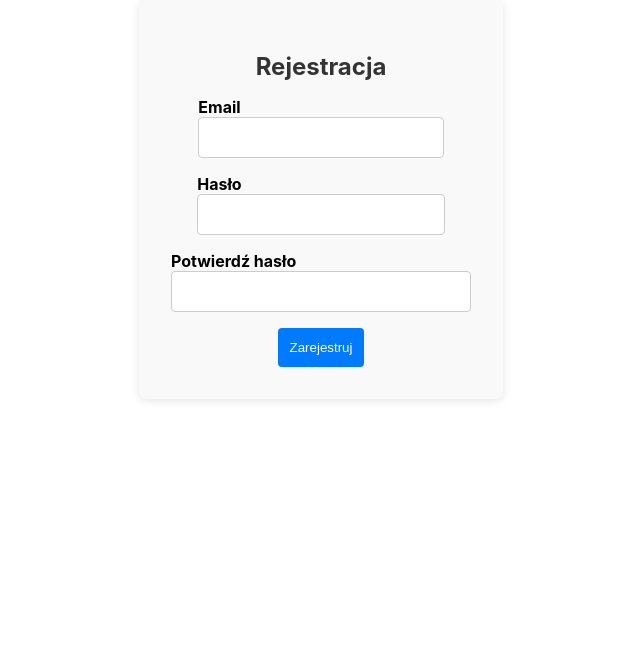
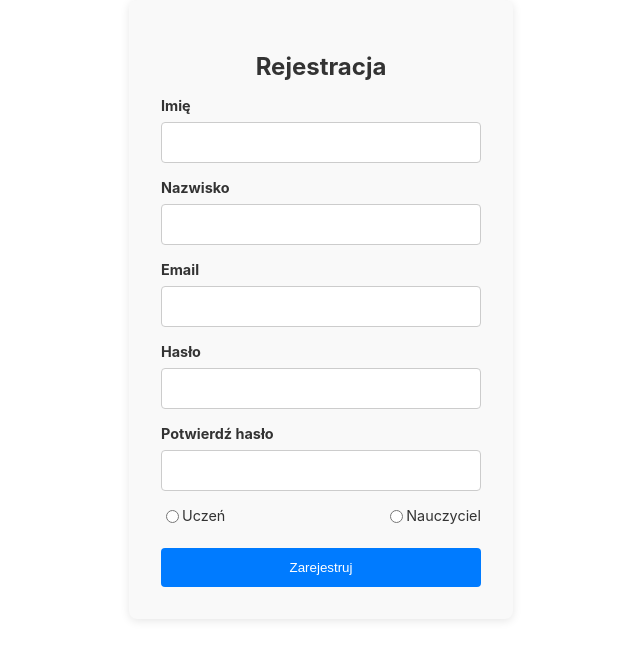
Before and after one commit to pracaZespolowa/platformaDoNaukiOnline, a React (Create React App) app in the folder Projekt/: page /register in a window 1280 px wide. Shown: the top 660 px of the page, without its empty margins (319-959 px from the left). Built offline with nearby package versions, Linux system fonts and the light colour scheme.

Commit message:
poprawki

```diff
--- a/Projekt/src/App.js
+++ b/Projekt/src/App.js
@@ -16,6 +16,7 @@ function App() {
   return (
     <Router>
       <Routes>
+
         <Route
           path="/"
           element={<Login setUser={setUser} />} // Przekazujemy funkcję do ustawiania użytkownika
@@ -26,12 +27,16 @@ function App() {
         />
         <Route
           path="/home"
-          element={user ? <Home user={user} /> : <Navigate to="/" />} // Sprawdzamy, czy użytkownik jest zalogowany
+          element={user ? <Home user={user} setUser={setUser} /> : <Navigate to="/" />} // Przekazujemy setUser do Home
         />
+
         <Route
           path="/zarzadzaj"
-          element={user ? <Zarzadzaj /> : <Navigate to="/" />} // Nowa trasa do zarządzania kontem
+          element={user ? <Zarzadzaj user={user} /> : <Navigate to="/" />} // Nowa trasa do zarządzania kontem z przekazanym user
         />
+
+
+
       </Routes>
     </Router>
   );
--- a/Projekt/src/Home.css
+++ b/Projekt/src/Home.css
@@ -59,3 +59,59 @@
   .manage-account-button:hover {
     background-color: #0056b3;
   }
+  .profile-options {
+    position: absolute;
+    top: 60px;
+    right: 0;
+    background-color: #fff;
+    border: 1px solid #ddd;
+    padding: 10px;
+    box-shadow: 0 4px 8px rgba(0, 0, 0, 0.1);
+    border-radius: 4px;
+    display: flex;
+    flex-direction: column;
+    align-items: flex-start;
+  }
+
+  .user-email {
+    margin-bottom: 10px;
+    font-size: 14px;
+    color: #333;
+  }
+
+  .manage-account-button,
+  .logout-button {
+    width: 100%;
+    padding: 8px 12px;
+    margin-top: 8px;
+    background-color: #007bff;
+    color: white;
+    border: none;
+    border-radius: 4px;
+    cursor: pointer;
+  }
+
+  .manage-account-button:hover {
+    background-color: #0056b3;
+  }
+
+  .logout-button {
+    background-color: #ff4d4d;
+  }
+
+  .logout-button:hover {
+    background-color: #d93636;
+  }
+  .login-button {
+    background-color: #007bff;
+    color: white;
+    border: none;
+    padding: 10px 20px;
+    border-radius: 4px;
+    cursor: pointer;
+    transition: background-color 0.3s ease;
+  }
+
+  .login-button:hover {
+    background-color: #0056b3;
+  }
--- a/Projekt/src/Home.js
+++ b/Projekt/src/Home.js
@@ -1,8 +1,8 @@
 import React, { useState } from "react";
 import { useNavigate } from "react-router-dom";
-import "./Home.css"; // Importuj stylizację
+import "./Home.css";
 
-function Home({ user }) {
+function Home({ user, setUser }) { // Dodajemy setUser do propsów
   const [showOptions, setShowOptions] = useState(false);
   const navigate = useNavigate();
 
@@ -11,21 +11,27 @@ function Home({ user }) {
   };
 
   const handleManageAccount = () => {
-    navigate("/zarzadzaj"); // Przekierowanie do strony Zarządzaj kontem
+    navigate("/zarzadzaj");
+  };
+
+  const handleLogout = () => {
+    setUser(null); // Wylogowanie: ustawienie user na null
+    navigate("/"); // Przekierowanie na stronę główną
   };
 
   return (
     <div className="home-container">
       <header>
         <div className="profile" onClick={toggleOptions} role="button" aria-label="Pokaż opcje">
-          {/* Kółko z szarym awatarem */}
           <div className="avatar-placeholder"></div>
-          {/* Menu z emailem i opcją zarządzania kontem */}
           {showOptions && (
             <div className="profile-options">
               <p className="user-email">{user}</p>
               <button onClick={handleManageAccount} className="manage-account-button">
                 Zarządzaj kontem
+              </button>
+              <button onClick={handleLogout} className="logout-button">
+                Wyloguj się
               </button>
             </div>
           )}
--- a/Projekt/src/Register.css
+++ b/Projekt/src/Register.css
@@ -1,53 +1,76 @@
-/* Register.css */
 .register-container {
   display: flex;
   flex-direction: column;
   justify-content: center;
   align-items: center;
-  background-color: #f9f9f9; /* Jasne tło */
+  background-color: #f9f9f9;
   padding: 2rem;
   border-radius: 8px;
   box-shadow: 0 2px 10px rgba(0, 0, 0, 0.1);
-  width: 300px; /* Szerokość formularza */
-  margin: auto; /* Wyśrodkowanie formularza */
-  transition: all 0.3s ease; /* Płynne przejście */
+  width: 320px;
+  margin: auto;
+  transition: all 0.3s ease;
 }
 
-/*asdasda*/
 .register-container h2 {
-  margin-bottom: 1rem; /* Odstęp poniżej nagłówka */
-  color: #333; /* Kolor nagłówka */
+  margin-bottom: 1rem;
+  color: #333;
+}
+
+.register-container div {
+  width: 100%;
+  margin-bottom: 1rem;
 }
 
 .register-container label {
-  margin-bottom: 0.5rem; /* Odstęp poniżej etykiet */
-  font-weight: bold; /* Pogrubienie etykiet */
+  display: block;
+  margin-bottom: 0.5rem;
+  font-weight: bold;
+  color: #333;
+  font-size: 0.9rem;
 }
 
-.register-container input {
-  padding: 0.75rem; /* Padding wewnątrz inputów */
-  margin-bottom: 1rem; /* Odstęp poniżej inputów */
-  border: 1px solid #ccc; /* Kolor ramki */
-  border-radius: 4px; /* Zaokrąglone rogi */
-  width: 100%; /* Szerokość inputów */
-  box-sizing: border-box; /* Umożliwia wliczanie paddingu w szerokość */
+.register-container input[type="text"],
+.register-container input[type="email"],
+.register-container input[type="password"] {
+  width: 100%;
+  padding: 0.75rem;
+  border: 1px solid #ccc;
+  border-radius: 4px;
+  box-sizing: border-box;
+}
+
+.role-selection {
+  display: flex;
+  justify-content: space-between;
+  width: 100%;
+}
+
+.role-selection label {
+  display: flex;
+  align-items: center;
+  font-weight: normal;
+  font-size: 0.9rem;
 }
 
 .register-container button {
-  padding: 0.75rem; /* Padding wewnątrz przycisku */
-  background-color: #007bff; /* Kolor tła przycisku */
-  color: white; /* Kolor tekstu */
-  border: none; /* Bez ramki */
-  border-radius: 4px; /* Zaokrąglone rogi */
-  cursor: pointer; /* Kursor wskazujący */
-  transition: background-color 0.3s ease; /* Płynne przejście */
+  width: 100%;
+  padding: 0.75rem;
+  background-color: #007bff;
+  color: white;
+  border: none;
+  border-radius: 4px;
+  cursor: pointer;
+  transition: background-color 0.3s ease;
 }
 
 .register-container button:hover {
-  background-color: #0056b3; /* Ciemniejszy kolor przycisku po najechaniu */
+  background-color: #0056b3;
 }
 
-.register-container p {
-  color: red; /* Kolor błędów */
-  margin: 0; /* Bez marginesów */
+.error-message {
+  color: red;
+  margin-top: 0.5rem;
+  font-size: 0.9rem;
+  text-align: center;
 }
--- a/Projekt/src/Register.js
+++ b/Projekt/src/Register.js
@@ -1,31 +1,40 @@
 import React, { useState } from "react";
 import { useNavigate } from "react-router-dom";
-import "./Register.css"; // Importuj style CSS
+import "./Register.css";
 
 function Register({ setUser }) {
   const [email, setEmail] = useState("");
   const [password, setPassword] = useState("");
   const [confirmPassword, setConfirmPassword] = useState("");
+  const [firstName, setFirstName] = useState("");
+  const [lastName, setLastName] = useState("");
+  const [role, setRole] = useState(""); // Nowe pole roli
   const [error, setError] = useState("");
   const navigate = useNavigate();
 
   const handleRegister = async () => {
     const emailRegex = /^[^\s@]+@[^\s@]+\.[^\s\d@]+$/;
-    if (email && password.length >= 6 && password === confirmPassword && emailRegex.test(email)) {
+    if (email && password.length >= 6 && password === confirmPassword && emailRegex.test(email) && firstName && lastName && role) {
       try {
         const response = await fetch("http://localhost:3000/register", {
           method: "POST",
           headers: {
             "Content-Type": "application/json",
           },
-          body: JSON.stringify({ email, password, confirmPassword }),
+          body: JSON.stringify({ email, password, confirmPassword, firstName, lastName, role }),
         });
 
         const data = await response.json();
-        console.log(data); // Sprawdzanie odpowiedzi serwera
+        console.log(data);
 
         if (response.ok) {
-          setUser(email);
+          // Ustaw użytkownika z odpowiedzi
+          setUser({
+            email: data.user.email,
+            firstName: data.user.firstName,
+            lastName: data.user.lastName,
+            role: data.user.role
+          });
           navigate("/home");
         } else {
           setError(data.error || "Rejestracja nie powiodła się.");
@@ -42,6 +51,26 @@ function Register({ setUser }) {
   return (
     <div className="register-container">
       <h2>Rejestracja</h2>
+      <div>
+        <label htmlFor="firstName">Imię</label>
+        <input
+          type="text"
+          id="firstName"
+          value={firstName}
+          onChange={(e) => setFirstName(e.target.value)}
+          required
+        />
+      </div>
+      <div>
+        <label htmlFor="lastName">Nazwisko</label>
+        <input
+          type="text"
+          id="lastName"
+          value={lastName}
+          onChange={(e) => setLastName(e.target.value)}
+          required
+        />
+      </div>
       <div>
         <label htmlFor="email">Email</label>
         <input
@@ -72,6 +101,28 @@ function Register({ setUser }) {
           required
         />
       </div>
+      <div className="role-selection">
+        <label>
+          <input
+            type="radio"
+            name="role"
+            value="student"
+            checked={role === "student"}
+            onChange={() => setRole("student")}
+          />
+          Uczeń
+        </label>
+        <label>
+          <input
+            type="radio"
+            name="role"
+            value="teacher"
+            checked={role === "teacher"}
+            onChange={() => setRole("teacher")}
+          />
+          Nauczyciel
+        </label>
+      </div>
       <button type="button" onClick={handleRegister}>Zarejestruj</button>
       {error && <p className="error-message">{error}</p>}
     </div>
--- a/Projekt/src/Zarzadzaj.css
+++ b/Projekt/src/Zarzadzaj.css
@@ -1,23 +1,33 @@
 .zarzadzaj-container {
-    padding: 20px;
-    position: relative;
+  display: flex;
+  flex-direction: column;
+  align-items: center;
+  background-color: #f9f9f9;
+  padding: 2rem;
+  border-radius: 8px;
+  box-shadow: 0 2px 10px rgba(0, 0, 0, 0.1);
+  width: 400px;
+  margin: auto;
+  text-align: center;
 }
 
 .back-button {
-    position: absolute;
-    top: 10px;
-    left: 10px;
-    background-color: transparent;
+  background: none;
   border: none;
   cursor: pointer;
+  margin-bottom: 1rem;
 }
 
 .home-icon {
-    width: 40px;
-    height: 40px;
+  width: 30px;
+  height: 30px;
 }
 
-  h1 {
-    text-align: center;
-    margin-top: 80px; /* Aby tytuł nie zasłaniał się przez ikonę */
+.profile-info {
+  margin-top: 1rem;
+  font-size: 1.1rem;
 }
+
+.profile-info p {
+  margin: 0.5rem 0;
+}
--- a/Projekt/src/zarzadzaj.js
+++ b/Projekt/src/zarzadzaj.js
@@ -1,26 +1,30 @@
 import React from "react";
 import { useNavigate } from "react-router-dom";
-import "./Zarzadzaj.css"; // Importuj style
+import "./Zarzadzaj.css";
 
-function Zarzadzaj() {
+function Zarzadzaj({ user }) {
   const navigate = useNavigate();
 
   const handleBackToHome = () => {
-    navigate("/home"); // Przekierowanie do strony głównej
+    navigate("/home");
   };
 
   return (
     <div className="zarzadzaj-container">
-      {/* Przycisk powrotu do strony głównej */}
       <button className="back-button" onClick={handleBackToHome}>
         <img
-          src="https://img.icons8.com/ios-filled/50/000000/home.png" // Ikona domku
+          src="https://img.icons8.com/ios-filled/50/000000/home.png"
           alt="Home"
           className="home-icon"
         />
       </button>
       <h1>Zarządzaj kontem</h1>
-      {/* Możesz dodać tutaj więcej treści związanych z zarządzaniem kontem */}
+      <div className="profile-info">
+        <p><strong>Imię:</strong> {user?.firstName}</p>
+        <p><strong>Nazwisko:</strong> {user?.lastName}</p>
+        <p><strong>Email:</strong> {user?.email}</p>
+        <p><strong>Typ konta:</strong> {user?.role === "student" ? "Uczeń" : "Nauczyciel"}</p>
+      </div>
     </div>
   );
 }
```
Also changed, not shown: Projekt/src/server.js (+15 -6 lines). Lines whose indentation alone changed are shown as unchanged.
